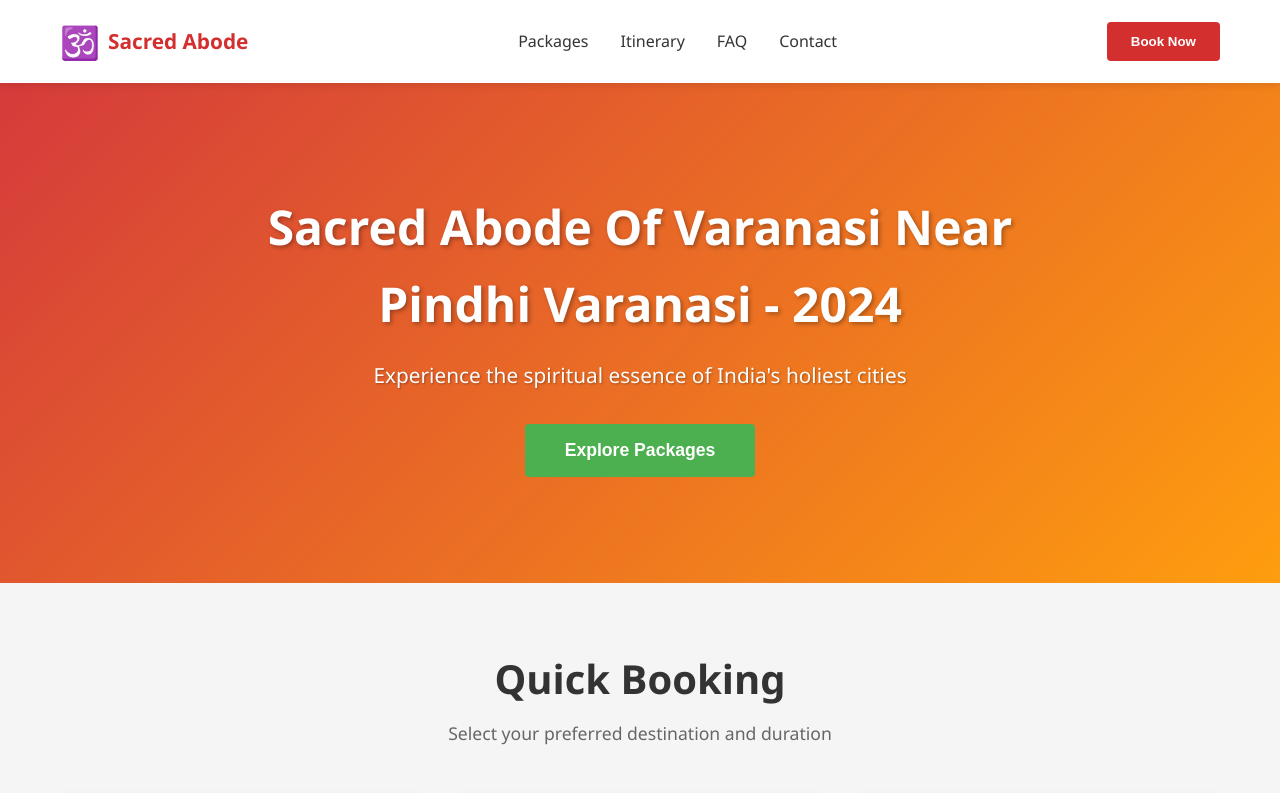
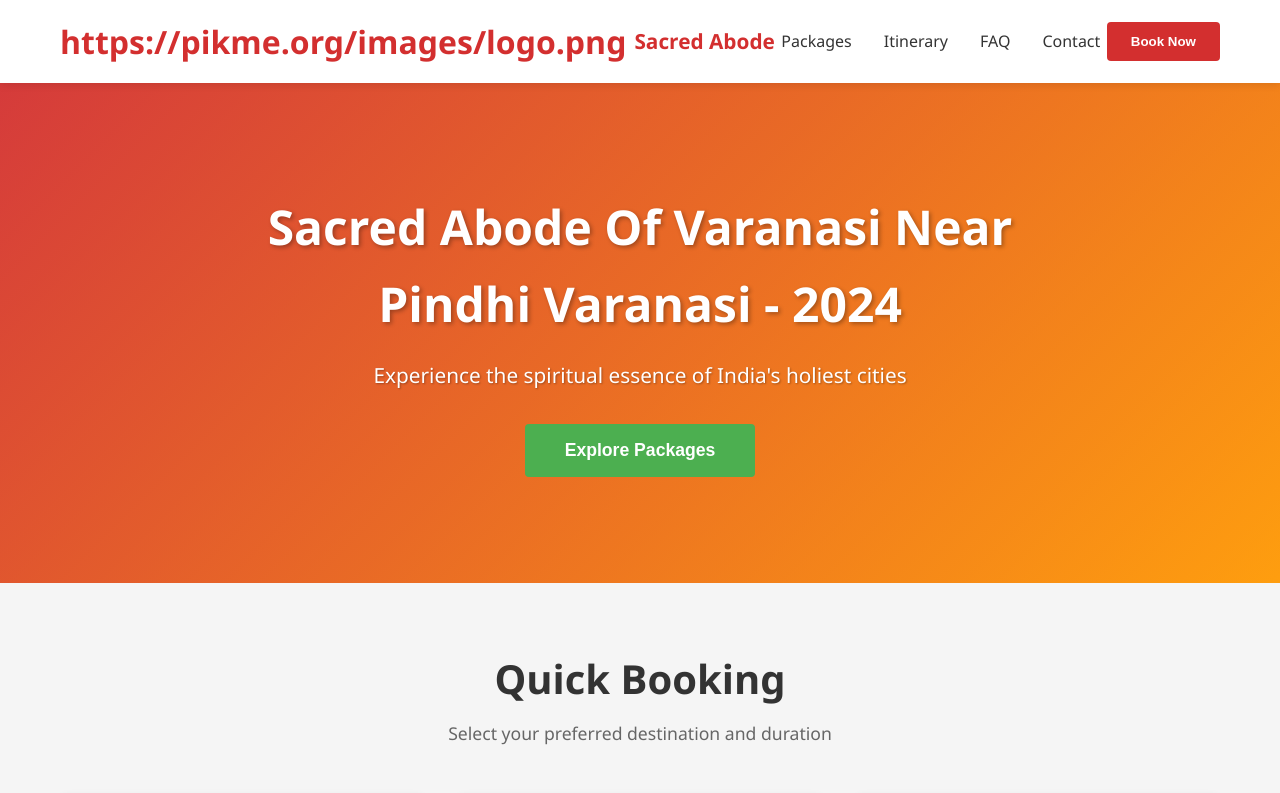
Before and after one commit to Pikme/new, a Next.js app: page / in a window 1280 px wide. Shown: the top 793 px of the page. Built offline with nearby package versions, Linux system fonts and the light colour scheme.

Commit message:
Update page.tsx

```diff
--- a/app/page.tsx
+++ b/app/page.tsx
@@ -11,7 +11,7 @@ export default function Home() {
     <div className="container">
         <div className="navbar-content">
             <div className="logo">
-                <span className="logo-icon">🕉️</span>
+                <span className="logo-icon">https://pikme.org/images/logo.png</span>
                 <span className="logo-text">Sacred Abode</span>
             </div>
             <nav className="nav-menu">
```
